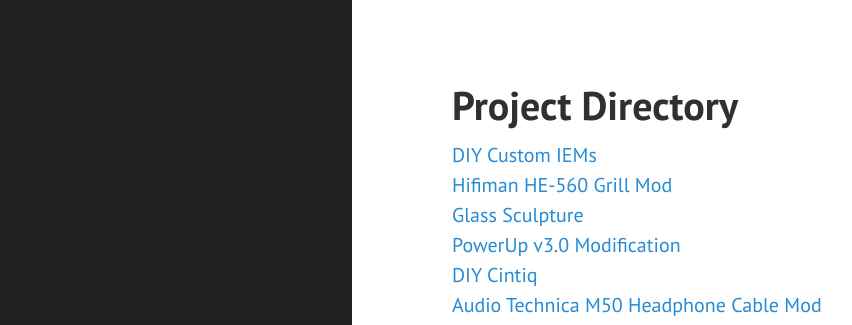
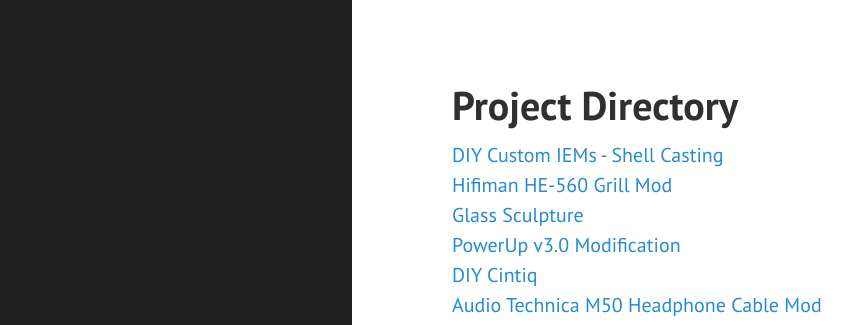
Before and after one commit to philipwilsonchang/philipwilsonchang.github.io, a Jekyll site: the page built from projectdirectory.md, in a window 1280 px wide. Shown: the top 325 px of the page, without its empty margins (8-860 px from the left). Built offline with Jekyll 4.4.1, drawn with Linux system fonts in a browser that asks for light colours.

Commit message:
Added text and renamed post

```diff
--- a/_posts/1111-11-20-DIY-CIEMs.md
+++ b/_posts/1111-11-20-DIY-CIEMs-Part-1.md
@@ -1,6 +1,6 @@
 ---
 layout: post
-title: DIY Custom IEMs
+title: DIY Custom IEMs - Shell Casting
 ---
 
 Custom IEMs are the muscle cars of the musician and audiophile world; powerful and functional, yet highly varied and customizable. Typically made of acrylic or silicone, they are molded to a listener's ear to provide a complete and comfortable seal that has unparalleled noise attenuation. They are fitted with drivers (often multiple per ear) specifically tuned to create a specific sound signature based on one's needs and tastes. And like muscle cars, they are highly priced - often in the range of $500 or more per pair.
@@ -105,7 +105,7 @@
 
 I decided to try another UV nail gel resin that I bought off of eBay. This resin stunk a lot more than the Gelaze and was a lot less consistent in quality - some was runny and some was gummy and in general, was really hard to work with.
 
-The next thing to try was to coat the impressions in UV nail gel resin to create a smoother mold. These shells were the ones to come out of that:
+The next thing to try was to coat the shells in UV nail gel resin to create a smoother shell. These shells were the ones to come out of that:
 
 <center><img src="/images/diem-28.JPG" width="350"></center>
 
```
